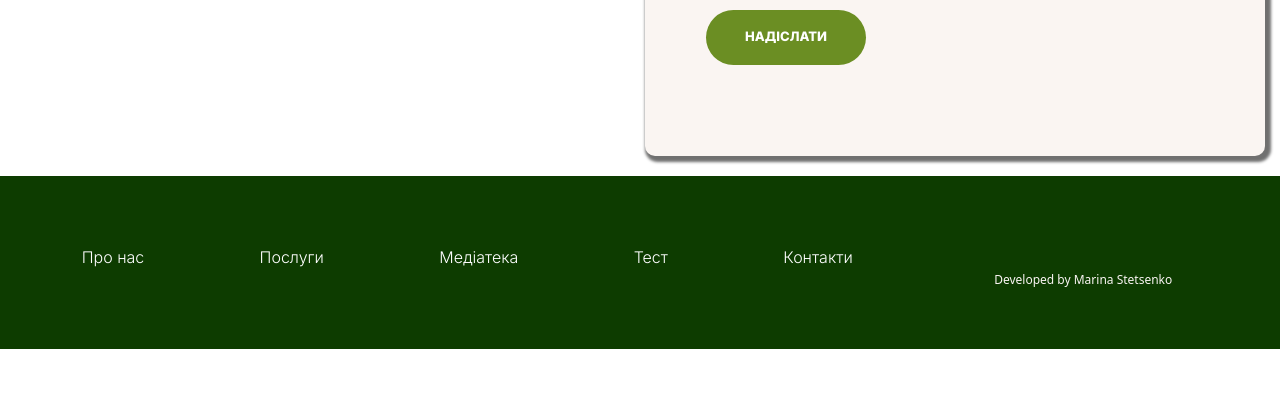
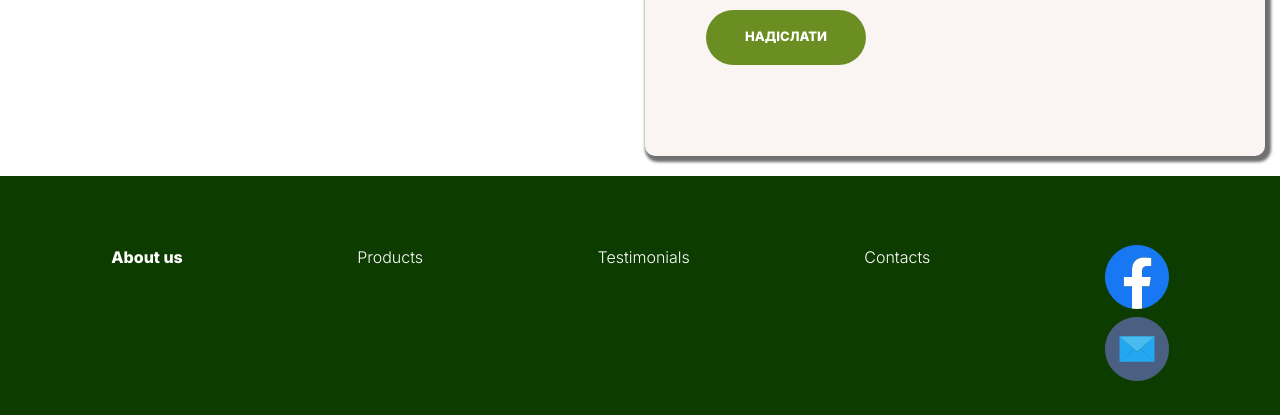
Before and after one commit to MarynaStetsenko/QMI-Products, a plain HTML site: page index.html in a window 1280 px wide. Shown: the part 2796-3211 px from the top of the page. Before the commit the page ends 3145 px from the top, so only its background shows below. Drawn offline with nearby package versions, Linux system fonts and the light colour scheme; a script that the page names is missing; a web font is replaced by a local one.

Commit message:
Update index.html

```diff
--- a/index.html
+++ b/index.html
@@ -125,12 +125,14 @@
         </form>
     </section>
     <div id="footer-menu">
-        <a href="#about-us">Про нас</a>
-        <a href="#our-services">Послуги</a>
-        <a href="#mediateca">Медіатека</a>
-        <a href="#test">Тест</a>
-        <a href="#contacts">Контакти</a>
-        <p class="footer-info">Developed by Marina Stetsenko</p>
+        <a href="#about-us" class="selected">About us</a>
+        <a href="#our-services">Products</a>
+        <a href="#mediateca">Testimonials</a>
+        <a href="#contacts">Contacts</a>
+        <div class="footer-socials">
+            <a href="#"><img src="img/facebook-icon.png" alt="Facebook icon"></a>
+            <a href="#"><img src="img/email-icon.png" alt="Email icon"></a>
+        </div>
     </div>
 </footer>
 <script src="https://cdn.jsdelivr.net/npm/bootstrap@5.0.0-beta1/dist/js/bootstrap.bundle.min.js" integrity="sha384-ygbV9kiqUc6oa4msXn9868pTtWMgiQaeYH7/t7LECLbyPA2x65Kgf80OJFdroafW" crossorigin="anonymous"></script>
```
